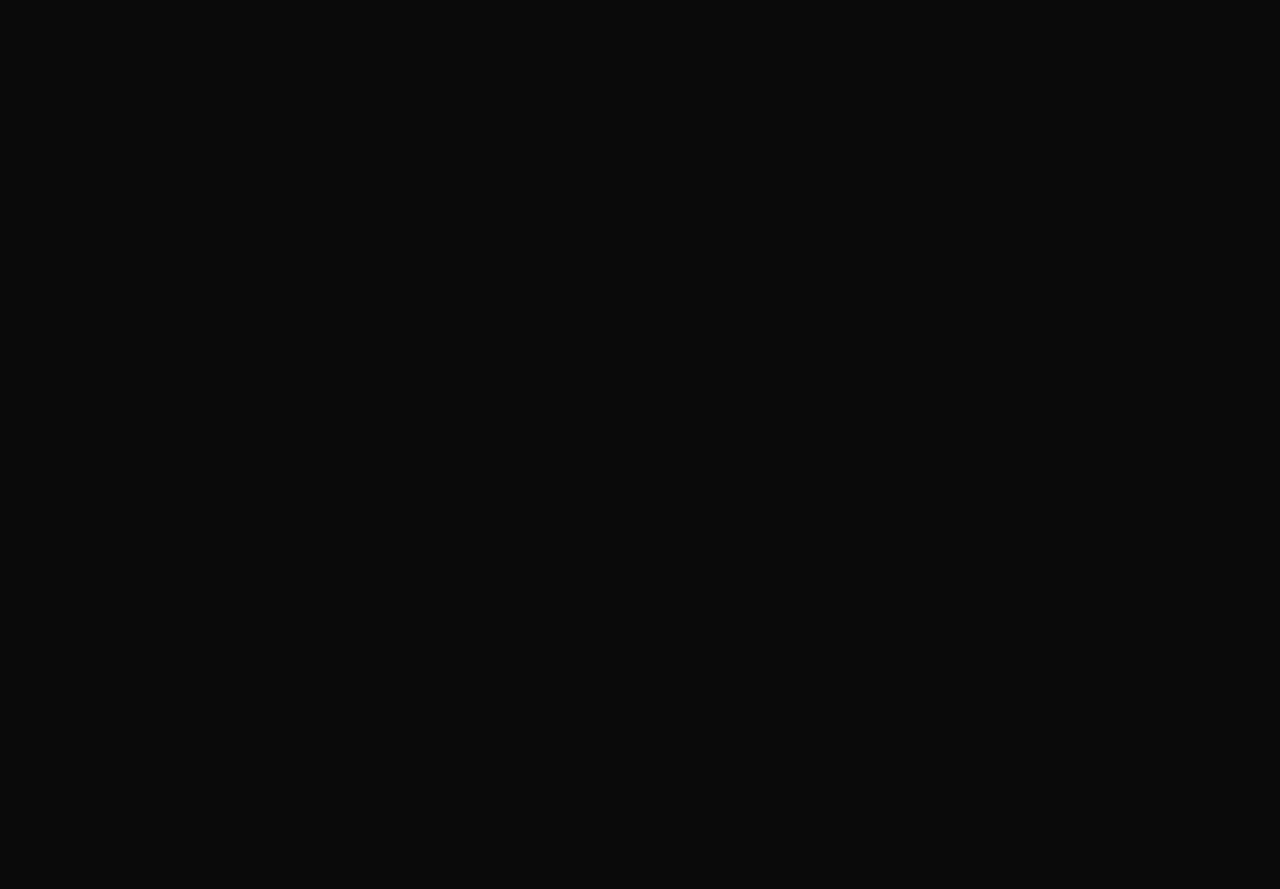
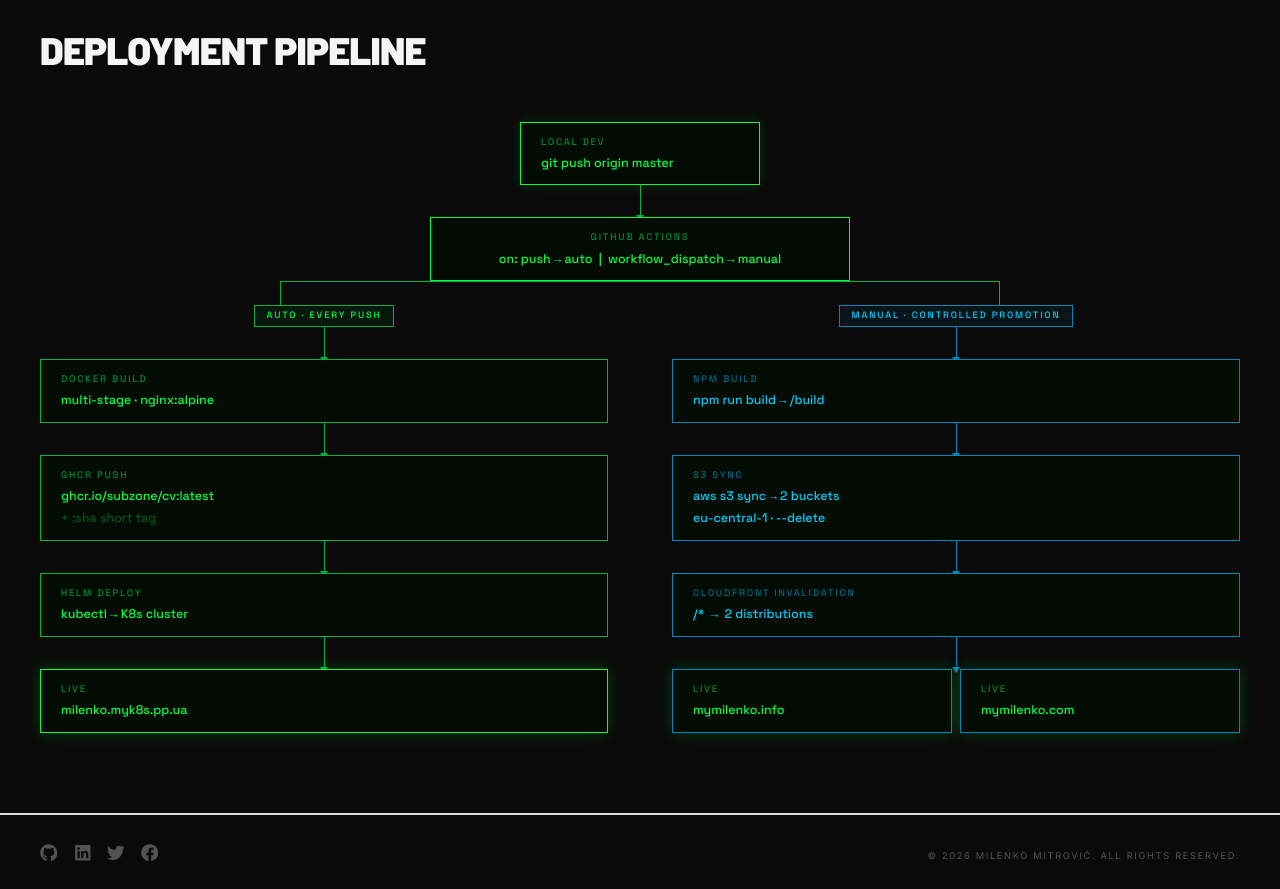
Before and after one commit to subzone/cv, a React (Create React App) app: page /about in a window 1280 px wide. Shown: the part 1860-2749 px from the top of the page. Before the commit the page ends 1803 px from the top, so only its background shows below. Built offline with nearby package versions, Linux system fonts and the light colour scheme.

Commit message:
feat(cv): add PipelineDiagram component to visualize CI/CD process in About section

```diff
--- a/src/App.css
+++ b/src/App.css
@@ -1096,6 +1096,202 @@
   }
 }
 
+/* ─── Pipeline Diagram ───────────────────────────────────────────── */
+.pipe-wrap {
+  font-family: var(--font-mono);
+  color: #00ff41;
+  display: flex;
+  flex-direction: column;
+  align-items: center;
+  gap: 0;
+}
+
+.pipe-row {
+  width: 100%;
+  display: flex;
+}
+
+.pipe-row--center {
+  justify-content: center;
+}
+
+.pipe-node {
+  background: #020c02;
+  border: 1px solid #00b33c;
+  padding: 0.75rem 1.25rem;
+  display: flex;
+  flex-direction: column;
+  gap: 0.2rem;
+  min-width: 240px;
+  position: relative;
+}
+
+.pipe-node--source {
+  border-color: #00ff41;
+  box-shadow: 0 0 12px rgba(0,255,65,0.15);
+}
+
+.pipe-node--trigger {
+  border-color: #00ff41;
+  min-width: 420px;
+  text-align: center;
+  align-items: center;
+}
+
+.pipe-node--dest {
+  border-color: #00ff41;
+  box-shadow: 0 0 16px rgba(0,255,65,0.2);
+}
+
+.pipe-node-label {
+  font-size: 0.6rem;
+  letter-spacing: 0.18em;
+  color: #00883a;
+  display: block;
+  margin-bottom: 0.1rem;
+}
+
+.pipe-node code {
+  font-family: var(--font-mono);
+  font-size: 0.78rem;
+  color: #00ff41;
+  background: none;
+  padding: 0;
+  display: block;
+}
+
+.pipe-node .pipe-dim {
+  color: #005522;
+}
+
+.pipe-connector--down {
+  width: 1px;
+  height: 2rem;
+  background: #00b33c;
+  margin: 0 auto;
+  position: relative;
+}
+
+.pipe-connector--down::after {
+  content: '';
+  position: absolute;
+  bottom: -4px;
+  left: -4px;
+  width: 0;
+  height: 0;
+  border-left: 4px solid transparent;
+  border-right: 4px solid transparent;
+  border-top: 6px solid #00b33c;
+}
+
+/* Branch bar — horizontal line splitting into two */
+.pipe-branch-bar {
+  display: flex;
+  width: 60%;
+  height: 1.5rem;
+  position: relative;
+  margin: 0 auto;
+}
+
+.pipe-branch-line--left,
+.pipe-branch-line--right {
+  flex: 1;
+  border-top: 1px solid #00b33c;
+  border-bottom: none;
+}
+
+.pipe-branch-line--left {
+  border-left: 1px solid #00b33c;
+}
+
+.pipe-branch-line--right {
+  border-right: 1px solid #00b33c;
+}
+
+.pipe-paths {
+  display: grid;
+  grid-template-columns: 1fr 1fr;
+  gap: 4rem;
+  width: 100%;
+  align-items: start;
+}
+
+.pipe-path {
+  display: flex;
+  flex-direction: column;
+  align-items: center;
+}
+
+.pipe-path-badge {
+  font-size: 0.58rem;
+  letter-spacing: 0.2em;
+  text-transform: uppercase;
+  padding: 3px 12px;
+  border: 1px solid;
+  margin-bottom: 0;
+}
+
+.pipe-path-badge--auto {
+  color: #00ff41;
+  border-color: #00b33c;
+  background: rgba(0,255,65,0.06);
+}
+
+.pipe-path-badge--manual {
+  color: #00ccff;
+  border-color: #0088bb;
+  background: rgba(0,200,255,0.06);
+}
+
+.pipe-path .pipe-node {
+  width: 100%;
+}
+
+.pipe-path-badge--manual ~ .pipe-connector--down,
+.pipe-path-badge--manual ~ .pipe-node,
+.pipe-path-badge--manual ~ .pipe-node code,
+.pipe-path-badge--manual ~ .pipe-dest-split .pipe-node {
+  border-color: #0088bb;
+  color: #00ccff;
+}
+
+.pipe-path-badge--manual ~ .pipe-node .pipe-node-label {
+  color: #006688;
+}
+
+.pipe-path-badge--manual ~ .pipe-node code {
+  color: #00ccff;
+}
+
+.pipe-path-badge--manual ~ .pipe-connector--down {
+  background: #0088bb;
+}
+
+.pipe-path-badge--manual ~ .pipe-connector--down::after {
+  border-top-color: #0088bb;
+}
+
+.pipe-dest-split {
+  display: grid;
+  grid-template-columns: 1fr 1fr;
+  gap: 8px;
+  width: 100%;
+}
+
+@media (max-width: 768px) {
+  .pipe-paths {
+    grid-template-columns: 1fr;
+    gap: 3rem;
+  }
+  .pipe-node--trigger {
+    min-width: unset;
+    width: 100%;
+  }
+  .pipe-branch-bar {
+    display: none;
+  }
+}
+
 /* ─── Matrix / Console cards ─────────────────────────────────────── */
 .news-grid .card,
 #education .card,
--- a/src/components/About.js
+++ b/src/components/About.js
@@ -2,6 +2,7 @@
 import { Link } from 'react-router-dom';
 import { FaLinkedin, FaGithub } from 'react-icons/fa';
 import me from '../me.jpg';
+import PipelineDiagram from './PipelineDiagram';
 
 const About = () => {
   return (
@@ -115,6 +116,8 @@
           </div>
         </div>
       </section>
+
+      <PipelineDiagram />
     </>
   );
 };
--- /dev/null
+++ b/src/components/PipelineDiagram.js
@@ -0,0 +1,105 @@
+import React from 'react';
+
+const PipelineDiagram = () => {
+  return (
+    <section className="section" id="pipeline">
+      <div className="section-label-row">
+        <span className="section-label">CI / CD</span>
+        <span className="section-num">—</span>
+      </div>
+      <h2 className="section-title" style={{ marginBottom: '3rem' }}>Deployment Pipeline</h2>
+
+      <div className="pipe-wrap">
+
+        {/* ── Source ── */}
+        <div className="pipe-row pipe-row--center">
+          <div className="pipe-node pipe-node--source">
+            <span className="pipe-node-label">LOCAL DEV</span>
+            <code>git push origin master</code>
+          </div>
+        </div>
+
+        <div className="pipe-connector pipe-connector--down" />
+
+        {/* ── Trigger ── */}
+        <div className="pipe-row pipe-row--center">
+          <div className="pipe-node pipe-node--trigger">
+            <span className="pipe-node-label">GITHUB ACTIONS</span>
+            <code>on: push → auto &nbsp;|&nbsp; workflow_dispatch → manual</code>
+          </div>
+        </div>
+
+        {/* ── Branch connector ── */}
+        <div className="pipe-branch-bar">
+          <div className="pipe-branch-line pipe-branch-line--left" />
+          <div className="pipe-branch-line pipe-branch-line--right" />
+        </div>
+
+        {/* ── Two paths ── */}
+        <div className="pipe-paths">
+
+          {/* AUTO path */}
+          <div className="pipe-path">
+            <div className="pipe-path-badge pipe-path-badge--auto">AUTO · every push</div>
+            <div className="pipe-connector pipe-connector--down" />
+            <div className="pipe-node">
+              <span className="pipe-node-label">DOCKER BUILD</span>
+              <code>multi-stage · nginx:alpine</code>
+            </div>
+            <div className="pipe-connector pipe-connector--down" />
+            <div className="pipe-node">
+              <span className="pipe-node-label">GHCR PUSH</span>
+              <code>ghcr.io/subzone/cv:latest</code>
+              <code className="pipe-dim">+ :sha short tag</code>
+            </div>
+            <div className="pipe-connector pipe-connector--down" />
+            <div className="pipe-node">
+              <span className="pipe-node-label">HELM DEPLOY</span>
+              <code>kubectl → K8s cluster</code>
+            </div>
+            <div className="pipe-connector pipe-connector--down" />
+            <div className="pipe-node pipe-node--dest">
+              <span className="pipe-node-label">LIVE</span>
+              <code>milenko.myk8s.pp.ua</code>
+            </div>
+          </div>
+
+          {/* MANUAL path */}
+          <div className="pipe-path">
+            <div className="pipe-path-badge pipe-path-badge--manual">MANUAL · controlled promotion</div>
+            <div className="pipe-connector pipe-connector--down" />
+            <div className="pipe-node">
+              <span className="pipe-node-label">NPM BUILD</span>
+              <code>npm run build → /build</code>
+            </div>
+            <div className="pipe-connector pipe-connector--down" />
+            <div className="pipe-node">
+              <span className="pipe-node-label">S3 SYNC</span>
+              <code>aws s3 sync → 2 buckets</code>
+              <code className="pipe-dim">eu-central-1 · --delete</code>
+            </div>
+            <div className="pipe-connector pipe-connector--down" />
+            <div className="pipe-node">
+              <span className="pipe-node-label">CLOUDFRONT INVALIDATION</span>
+              <code>/* &nbsp;→&nbsp; 2 distributions</code>
+            </div>
+            <div className="pipe-connector pipe-connector--down" />
+            <div className="pipe-dest-split">
+              <div className="pipe-node pipe-node--dest">
+                <span className="pipe-node-label">LIVE</span>
+                <code>mymilenko.info</code>
+              </div>
+              <div className="pipe-node pipe-node--dest">
+                <span className="pipe-node-label">LIVE</span>
+                <code>mymilenko.com</code>
+              </div>
+            </div>
+          </div>
+
+        </div>
+      </div>
+    </section>
+  );
+};
+
+export default PipelineDiagram;
```
